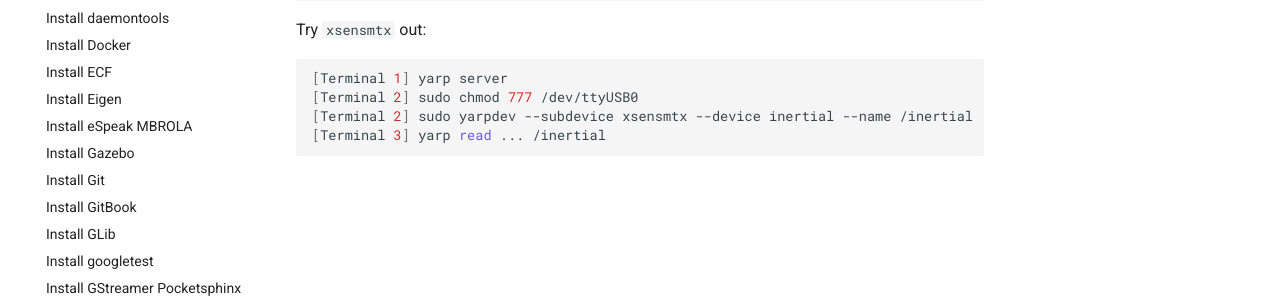
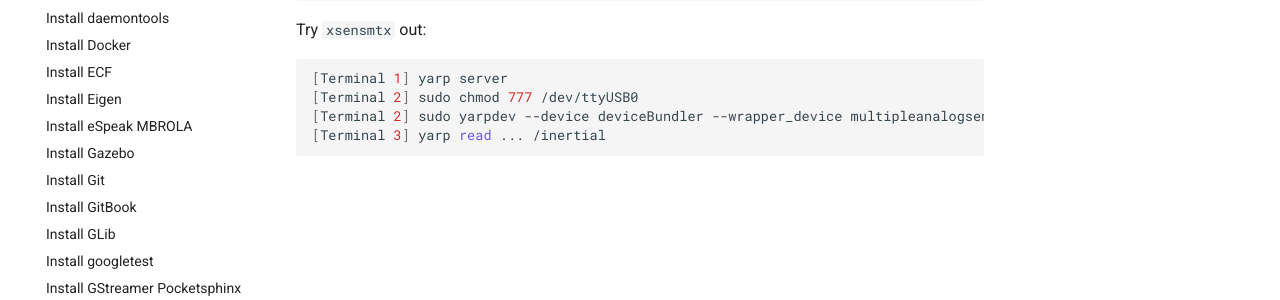
Before and after one commit to roboticslab-uc3m/installation-guides, an MkDocs documentation site: the page built from docs/install-icub.md, in a window 1280 px wide. Shown: the part 416-716 px from the top of the page. Built offline with MkDocs 1.6.1 and Material for MkDocs 9.7.7, drawn with Linux system fonts in a browser that asks for light colours; comment, search, counter and statistics services are not loaded.

Commit message:
Use MAS wrapper and new deviceBundler tool

````diff
--- a/docs/install-icub.md
+++ b/docs/install-icub.md
@@ -18,6 +18,6 @@ Try `xsensmtx` out:
 ```bash
 [Terminal 1] yarp server
 [Terminal 2] sudo chmod 777 /dev/ttyUSB0
-[Terminal 2] sudo yarpdev --subdevice xsensmtx --device inertial --name /inertial
+[Terminal 2] sudo yarpdev --device deviceBundler --wrapper_device multipleanalogsensorsserver --attached_device xsensmtx --name /inertial --period 5
 [Terminal 3] yarp read ... /inertial
 ```
````
Also changed, not shown: docs/install-xsens.md (+1 -1 lines).
